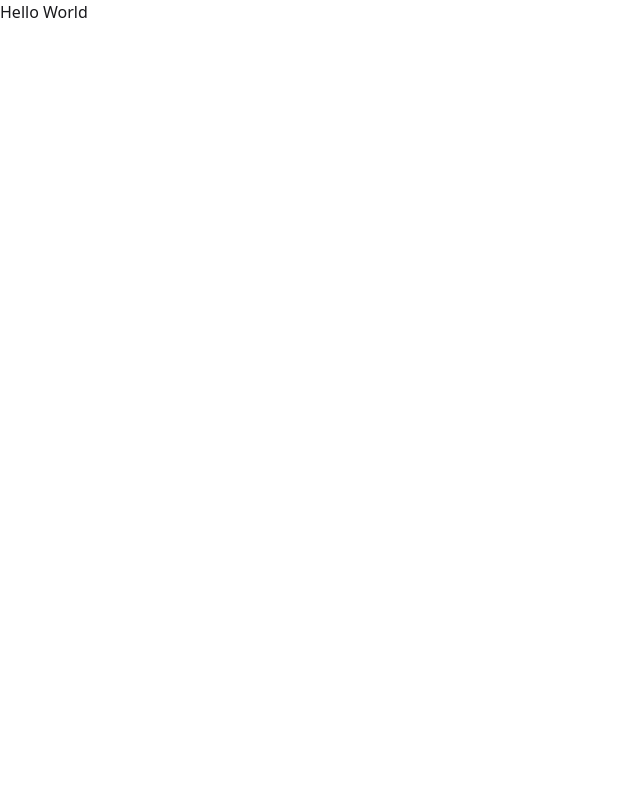
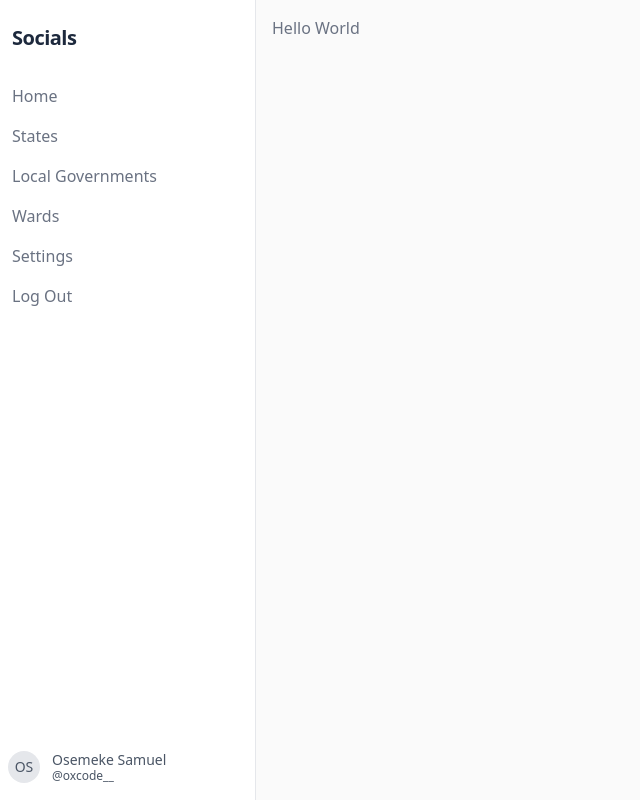
Before and after one commit to oxcode-dev/nigerian-states-councils-admin, a React (Vite) app: page / in a window 1280 px wide. Shown: the whole page, without its empty margins (0-640 px from the left). Built offline with nearby package versions, Linux system fonts and the light colour scheme; sample sign-in values are in the browser's storage.

Commit message:
initial commit

```diff
--- /dev/null
+++ b/src/components/Sidebar.tsx
@@ -0,0 +1,85 @@
+import { XMarkIcon } from "@heroicons/react/24/outline"
+import type React from "react"
+import { Link } from "react-router-dom"
+
+const navItems = [
+    {
+        label: "Home",
+        link: '/',
+        active: true,
+    },
+    {
+        label: "States",
+        link: '/states',
+        active: true,
+    },
+    {
+        label: "Local Governments",
+        link: '/local-governments',
+        active: true,
+    },
+    {
+        label: "Wards",
+        link: '/wards',
+        active: true,
+    },
+    {
+        label: "Settings",
+        link: '/settings',
+        active: true,
+    },
+    {
+        label: "Log Out",
+        // icon: ArrowRightStartOnRectangleIcon,
+        link: '#',
+        active: true,
+    }
+]
+
+type PropType = {
+    setIsOpen: React.Dispatch<React.SetStateAction<boolean>>,
+    isOpen: boolean
+}
+
+export default function Sidebar ({ isOpen, setIsOpen}: PropType) {
+    return (
+        <aside className="w-64 fixed top-0 left-0 bottom-0 z-50">
+            <div className="w-full bg-white border-r border-gray-200 flex-shrink-0 flex flex-col h-full">
+                <div className="px-3 pt-6 pb-2 flex items-center space-x-3 justify-between">
+                    <span className="text-xl font-bold text-slate-800 tracking-tight">Socials</span>
+                    <a href="#" onClick={() => setIsOpen(!isOpen)} className="md:hidden">
+                        <XMarkIcon className="size-6" />
+                    </a>
+                </div>
+
+                <nav className="flex-1 flex flex-col overflow-y-auto py-4">
+                    {
+                        navItems.map((nav, key) => (
+                            <Link to={nav.link} key={key} className="inline-flex text-base space-x-3 items-center text-gray-500 hover:text-blue-500 hover:bg-blue-50 py-2 px-3">
+                                {/* <nav.icon className="size-5" /> */}
+                                <span>{nav.label}</span>
+                            </Link>
+                        ))
+                    }
+                </nav>
+
+                <div>
+                    <div className="pb-4 px-2">
+                        <div className="inline-flex items-center justify-between w-full">
+                            <div className="space-x-3 flex items-center">
+                                <span className="bg-gray-200 size-8 p-2 text-sm text-gray-600 rounded-full inline-flex items-center justify-center">OS</span>
+                                <p className="inline-flex flex-col text-sm font-medium text-gray-600 -space-y-0.5">
+                                    <span>Osemeke Samuel</span>
+                                    <span className="font-light text-xs">@oxcode__</span>
+                                </p>
+                            </div>
+                            {/* <p>
+                                <ArrowRightIcon className="size-5" />
+                            </p> */}
+                        </div>
+                    </div>
+                </div>
+            </div>
+        </aside>
+    )
+}
--- a/src/layout/index.tsx
+++ b/src/layout/index.tsx
@@ -1,9 +1,44 @@
-export default function Layout({ children }: { children: React.ReactNode }) {
+
+import { useState } from "react";
+import { Bars3Icon } from "@heroicons/react/24/outline";
+import Sidebar from "../components/Sidebar";
+
+type PropType = {
+    children: React.ReactNode
+}
+
+export default function AppLayout ({ children }: PropType) {
+    const [isOpen, setIsOpen] = useState(false)
     return (
-        <div className="min-h-screen flex flex-col">
-            <main className="flex-grow">
-                {children}
-            </main>
-        </div>
+        <>
+            <div className="flex flex-col min-h-screen bg-zinc-50 font-sans">
+                <div className={`${isOpen ? 'flex' : 'hidden'} md:flex`}>
+                    <Sidebar
+                        isOpen={isOpen}
+                        setIsOpen={setIsOpen}
+                    />
+                </div>
+
+                {isOpen ? <div role="button" onClick={() => setIsOpen(false)} className="fixed md:hidden bg-gray-500/50 w-full h-full z-20"></div> : null }
+
+                <div className="p-4 border-b border-gray-200 md:hidden fixed top-0 w-full bg-white">
+                    <div className="flex justify-between items-center">
+                        <a>
+                            <span className="text-xl font-bold text-slate-800 tracking-tight">Socials</span>
+                        </a>
+
+                        <a href="#" type="button" onClick={() => setIsOpen(true)}>
+                            <Bars3Icon className="size-5" />
+                        </a>
+                    </div>
+                </div>
+
+                <main className="w-full md:pl-64 text-gray-500 pt-16 md:pt-0">
+                    <div className="p-2 md:p-4">
+                        {children}
+                    </div>
+                </main>
+            </div>
+        </>
     )
 }
```
